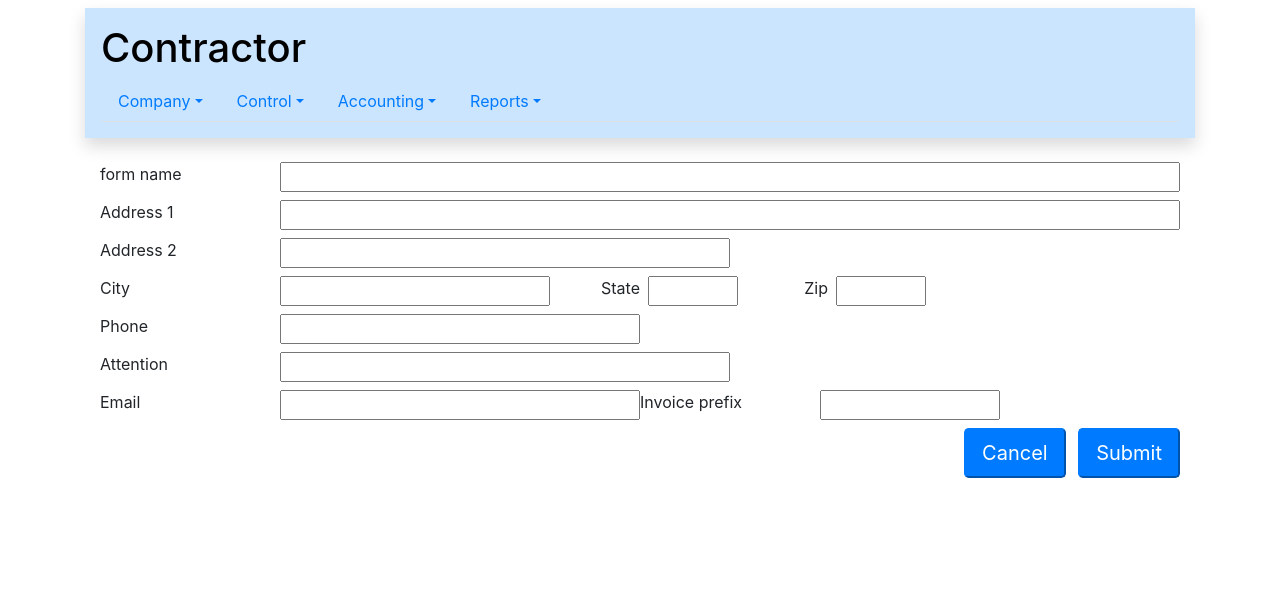
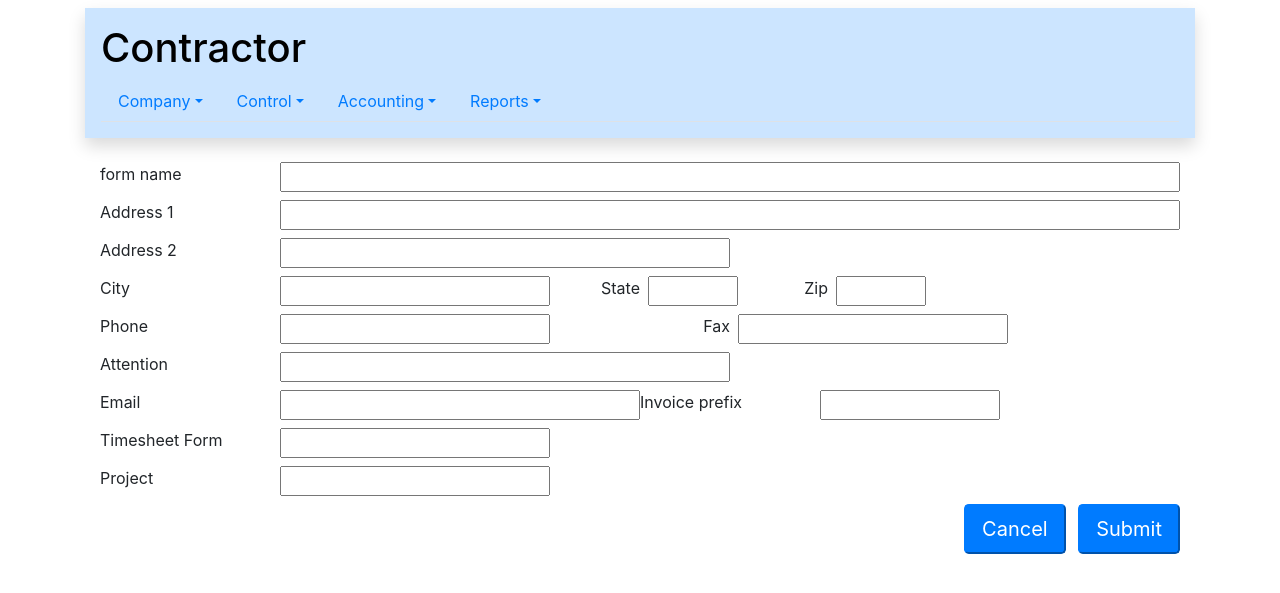
Before and after one commit to rdlittle/pycontractor, a Python web app: template templates/site/client_view.html in a window 1280 px wide. Shown: the top 593 px of the page. Run offline with Jinja, Linux system fonts and the light colour scheme; the template is opened without the code that fills it, so the values that code supplies are empty; some libraries are stand-ins or nearby versions.

Commit message:
Added client fax, timesheet form, project name

```diff
--- a/site/form.py
+++ b/site/form.py
@@ -13,5 +13,8 @@ class ContactForm(FlaskForm):
     zip_code = StringField('Zip')
     attn = StringField('Attention')
     phone = StringField('Phone')
+    fax = StringField('Fax')
     email = StringField('email')
     prefix = StringField('prefix')
+    timesheet_form = StringField('timesheet_form')
+    project = StringField('project')
--- a/site/views.py
+++ b/site/views.py
@@ -116,6 +116,9 @@ def client_edit(client_id=None):
     cust['email'] = request.form['email']
     cust['rate'] = request.form['rate']
     cust['prefix'] = request.form['prefix']
+    cust['fax'] = request.form['fax']
+    cust['timesheet_form'] = request.form['timesheet_form']
+    cust['project'] = request.form['project']
 
     if is_new:
         db.clients.insert_one(cust)
@@ -139,6 +142,9 @@ def client_view(client_id):
     form['email'] = cl.email
     form['attn'] = cl.attn
     form['prefix'] = cl.prefix
+    form['fax'] = cl.fax
+    form['timesheet_form'] = cl.timesheet_form
+    form['project'] = cl.project
     return render_template('site/client_view.html', headline="Client View", form=form)
 
 @app.route('/client_list')
--- a/templates/site/client_view.html
+++ b/templates/site/client_view.html
@@ -49,8 +49,12 @@
 
         <div class="row no-gutters mb-2">
             <div class="col-md-2">Phone</div>
-            <div class="col-md-4">
+            <div class="col-md-3">
                 <input type="text" name="phone" value="{{ form.phone }}" style="width: 100%;">
+            </div>
+            <div class="col-md-2 text-right mr-2">Fax</div>
+            <div class="col-md-3">
+                <input type="text" name="fax" value="{{ form.phone }}" style="width: 100%;">
             </div>
         </div>
 
@@ -72,6 +76,20 @@
             </div>
         </div>
 
+        <div class="row no-gutters mb-2">
+            <div class="col-md-2">Timesheet Form</div>
+            <div class="col-md-6">
+                <input type="text" name="timesheet_form" value="{{ client.timesheet_form }}" style="width: 50%;">
+            </div>
+        </div>
+
+        <div class="row no-gutters mb-2">
+            <div class="col-md-2">Project</div>
+            <div class="col-md-6">
+                <input type="text" name="project" value="{{ client.project }}" style="width: 50%;">
+            </div>
+        </div>
+
         <div class="row no-gutters mt-2">
             <div class="col-md-12 text-right">
                 <button type="submit" name="cancel" class="btn-primary btn-lg mr-2">Cancel</button>
```
Also changed, not shown: templates/site/contact.html (+19 -1 lines).
